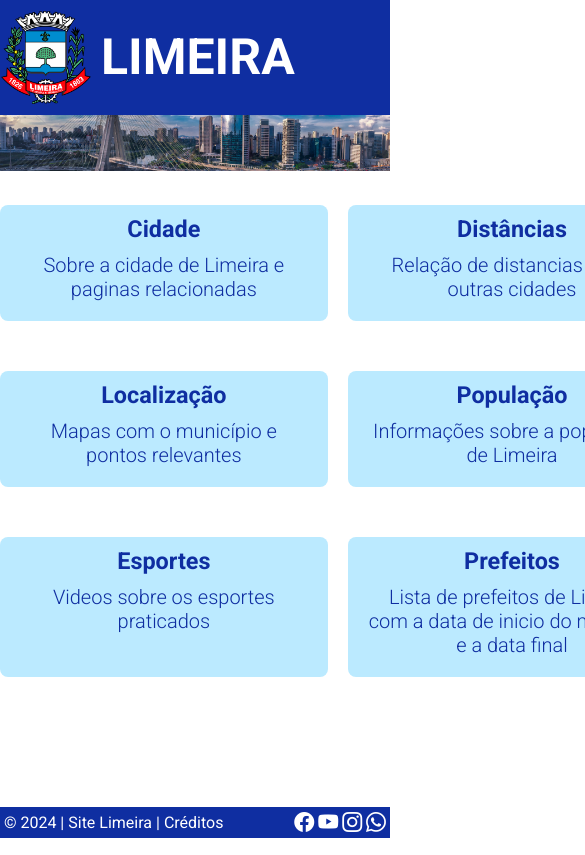
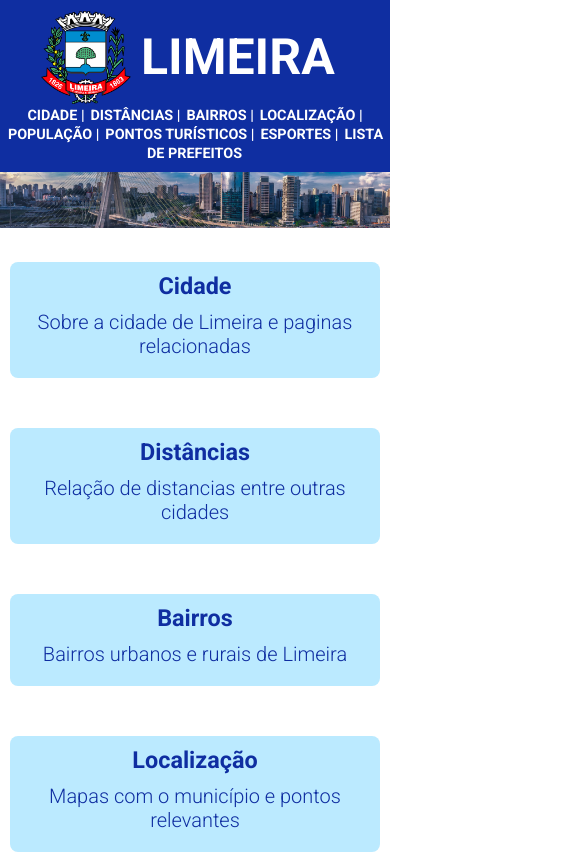
Before and after one commit to juperes/Site_Limeira, a plain HTML site: page index.html in a window 390 px wide. Shown: the top 855 px of the page, 585 px wide, since content can reach past the window. Drawn offline with nearby package versions, Linux system fonts and the light colour scheme.

Commit message:
Aula 27/11/2024 - site mobile

```diff
--- a/css/style.css
+++ b/css/style.css
@@ -50,7 +50,7 @@ nav {
   }
   p {
     font-size: 50px;
-    padding-right: 250px;
+    margin-right: 250px;
     margin-left: 10px;
   }
   a {
@@ -89,7 +89,7 @@ nav {
     text-align: center;
     border-radius: 8px;
   }
-  h3{
+  h3 {
     margin-bottom: 10px;
   }
   p {
@@ -98,12 +98,12 @@ nav {
     margin-right: 10px;
     padding-bottom: 10px;
   }
-  a{
+  a {
     color: var(--azul_lim);
     text-decoration: none;
-    text-align:center;
+    text-align: center;
   }
-  a:hover{
+  a:hover {
     color: var(--branco);
   }
 }
@@ -177,3 +177,52 @@ footer {
     color: var(--branco);
   }
 }
+
+@media screen and (max-width: 600px) {
+  nav,
+  article,
+  main,
+  footer {
+    width: 100%;
+  }
+
+  nav {
+    display: block;
+    text-align: center;
+    span {
+      display: block;
+    }
+    p {
+      margin-right: 0px;
+    }
+  }
+
+  article,
+  main {
+    padding-left: 10px;
+    padding-right: 10px;
+  }
+
+  .logo {
+    width: 40%;
+    margin-left: 40px;
+  }
+
+  .home {
+    display: block;
+    .card {
+      width: 100%;
+    }
+  }
+
+  iframe {
+    height: 30vh;
+  }
+
+  table {
+    th {
+      padding: 0px;
+      text-align: start;
+    }
+  }
+}
```
Also changed, not shown: a-cidade.html (+4 -3 lines).
